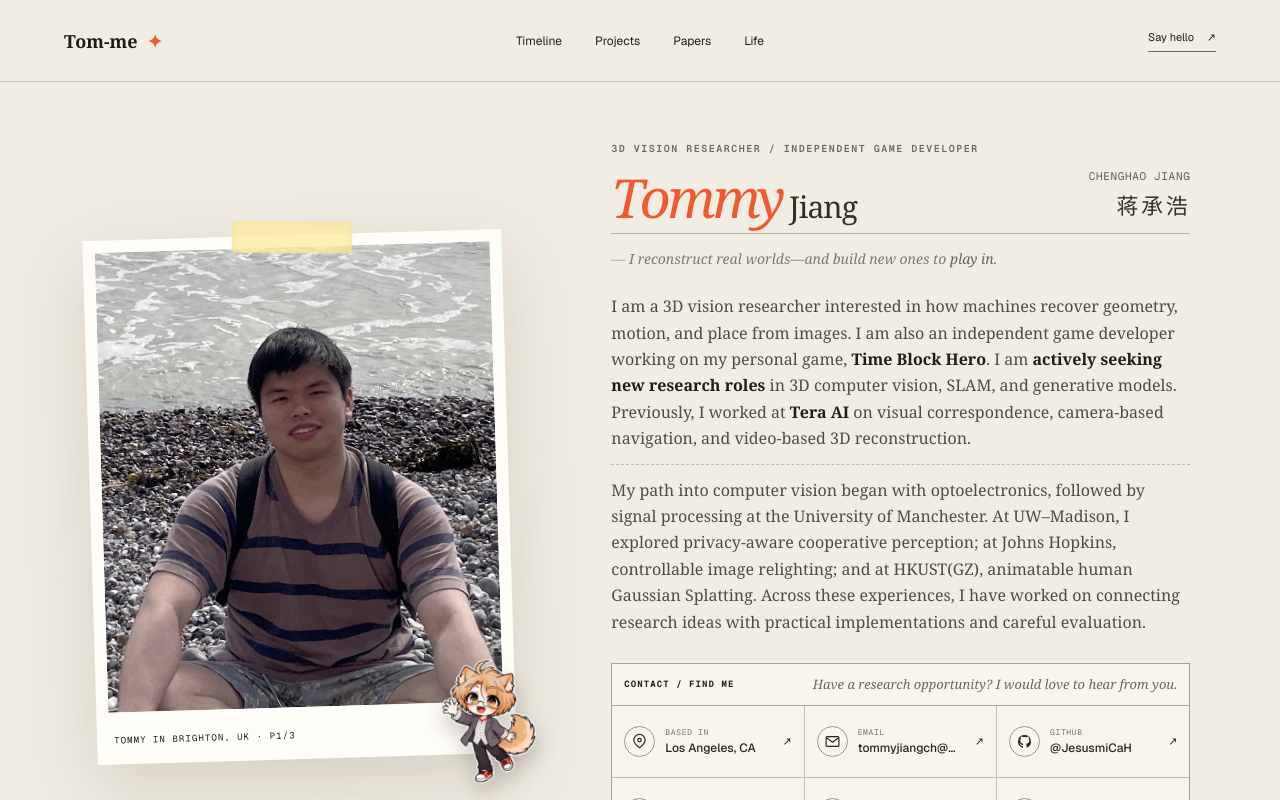
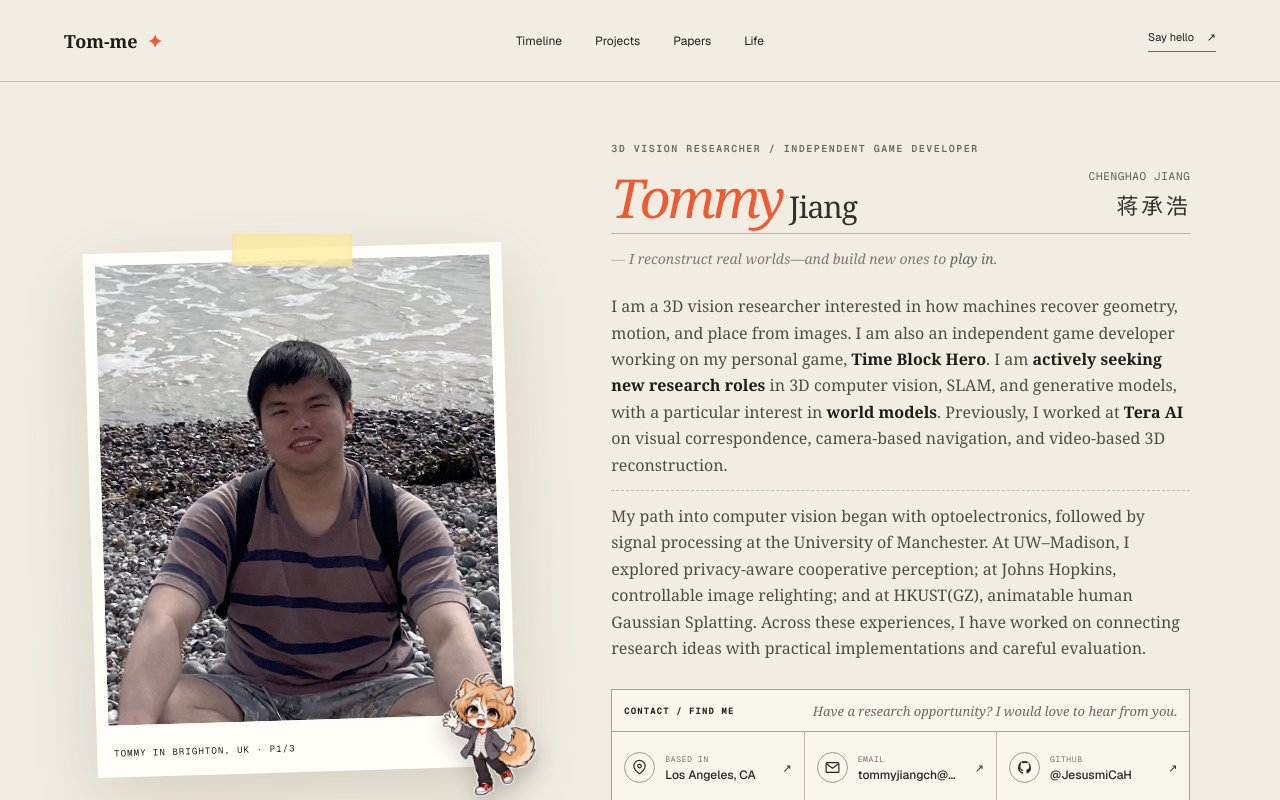
Before and after one commit to JesusmiCaH/JesusmiCaH.github.io, a Next.js app: page / in a window 1280 px wide. Shown: the top 800 px of the page. Built offline with nearby package versions, Linux system fonts and the light colour scheme.

Commit message:
Highlight interest in world model research roles

```diff
--- a/app/layout.tsx
+++ b/app/layout.tsx
@@ -7,7 +7,7 @@ const geistMono = Geist_Mono({ variable: '--font-geist-mono', subsets: ['latin']
 
 export const metadata: Metadata = {
   title: 'Chenghao “Tommy” Jiang — 3D Vision & Game Development',
-  description: 'Chenghao “Tommy” Jiang is a 3D vision researcher and independent game developer creating Time Block Hero, actively seeking research roles in 3D computer vision, SLAM, and generative models.',
+  description: 'Chenghao “Tommy” Jiang is a 3D vision researcher and independent game developer creating Time Block Hero, actively seeking research roles in 3D computer vision, SLAM, and generative models, with a particular interest in world models.',
   icons: {
     icon: [
       { url: '/favicon.ico?v=tommy-8bit-1', sizes: '16x16 32x32 48x48', type: 'image/x-icon' },
--- a/app/page.tsx
+++ b/app/page.tsx
@@ -401,7 +401,8 @@ function Fieldbook({ portraitId, onCyclePortrait, lifeExpanded, onToggleLife }:
               I am a 3D vision researcher interested in how machines recover geometry, motion,
               and place from images. I am also an independent game developer working on my
               personal game, <b>Time Block Hero</b>. I am <b>actively seeking new research roles</b> in
-              3D computer vision, SLAM, and generative models. Previously, I worked at{' '}
+              3D computer vision, SLAM, and generative models, with a particular interest in
+              <b> world models</b>. Previously, I worked at{' '}
               <b>Tera AI</b> on visual correspondence, camera-based navigation, and
               video-based 3D reconstruction.
             </p>
```
